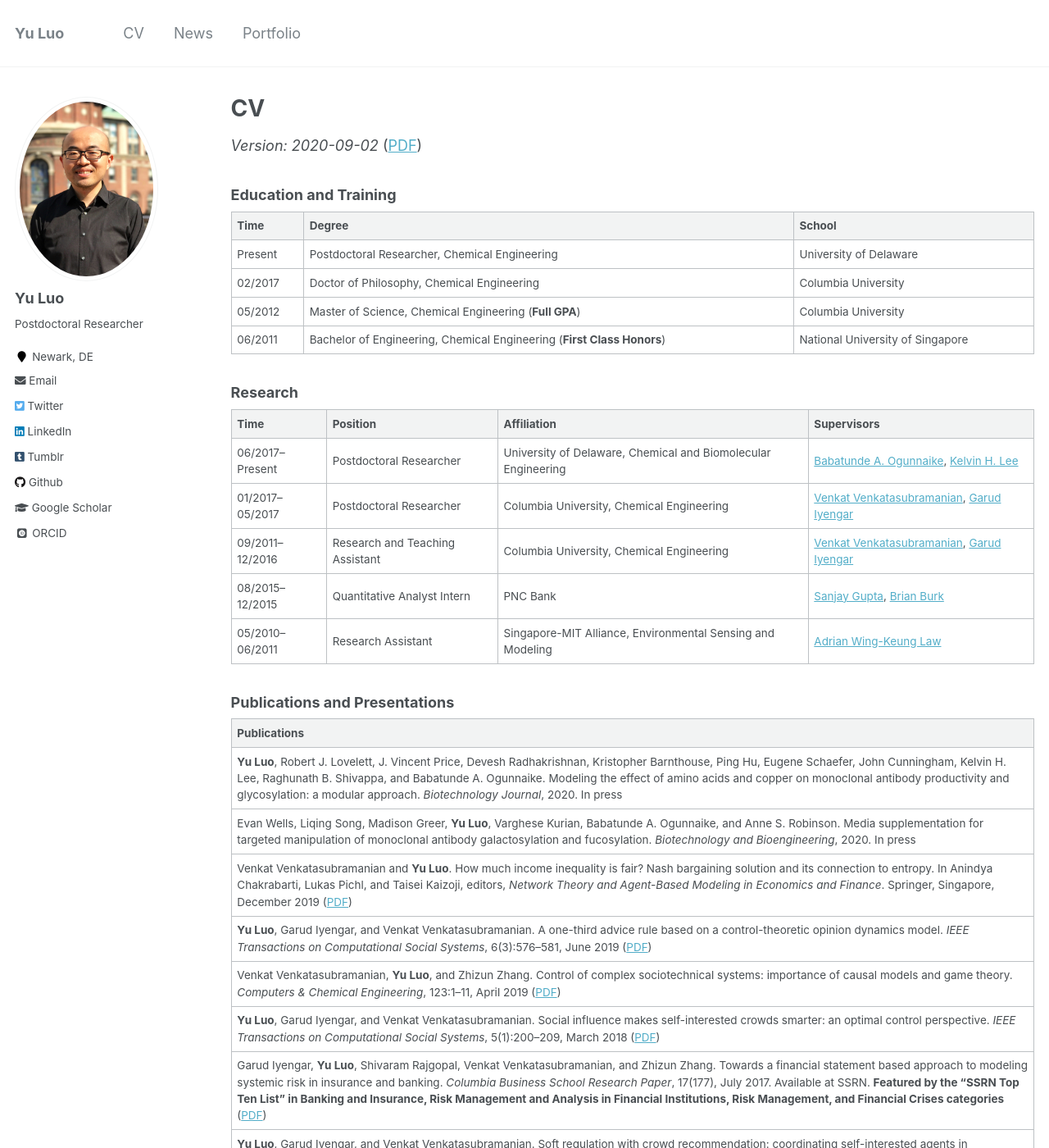
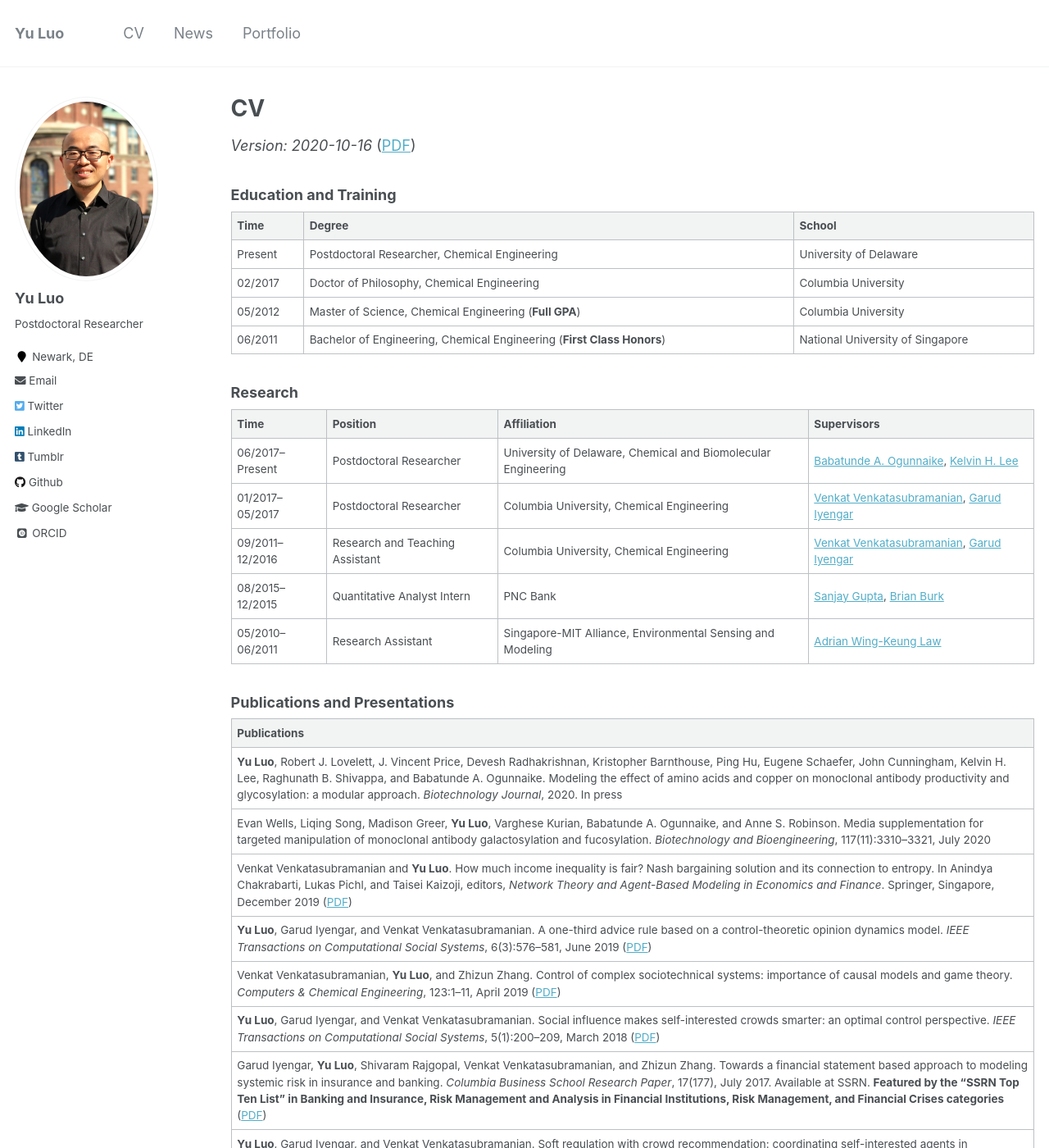
Before and after one commit to l16cn/l16cn.github.io, a Jekyll site: the page built from _pages/experience.md, in a window 1280 px wide and 1400 px high. Shown: the whole window at 82% size. Built offline with Jekyll 4.4.1, drawn with Linux system fonts in a browser that asks for light colours; some web fonts are replaced.

Commit message:
updated cv

```diff
--- a/_pages/experience.md
+++ b/_pages/experience.md
@@ -5,7 +5,7 @@ permalink: /experience/
 author_profile: true
 ---
 
-_Version: 2020-09-02_ ([PDF](../files/2_cv.pdf))
+_Version: 2020-10-16_ ([PDF](../files/2_cv.pdf))
 
 ### Education and Training
 
@@ -31,7 +31,7 @@ _Version: 2020-09-02_ ([PDF](../files/2_cv.pdf))
 |Publications|
 |:-|
 |**Yu Luo**, Robert J. Lovelett, J. Vincent Price, Devesh Radhakrishnan, Kristopher Barnthouse, Ping Hu, Eugene Schaefer, John Cunningham, Kelvin H. Lee, Raghunath B. Shivappa, and Babatunde A. Ogunnaike. Modeling the effect of amino acids and copper on monoclonal antibody productivity and glycosylation: a modular approach. _Biotechnology Journal_, 2020. In press|
-|Evan Wells, Liqing Song, Madison Greer, **Yu Luo**, Varghese Kurian, Babatunde A. Ogunnaike, and Anne S. Robinson. Media supplementation for targeted manipulation of monoclonal antibody galactosylation and fucosylation. _Biotechnology and Bioengineering_, 2020. In press|
+|Evan Wells, Liqing Song, Madison Greer, **Yu Luo**, Varghese Kurian, Babatunde A. Ogunnaike, and Anne S. Robinson. Media supplementation for targeted manipulation of monoclonal antibody galactosylation and fucosylation. _Biotechnology and Bioengineering_, 117(11):3310–3321, July 2020|
 |Venkat Venkatasubramanian and **Yu Luo**. How much income inequality is fair? Nash bargaining solution and its connection to entropy. In Anindya Chakrabarti, Lukas Pichl, and Taisei Kaizoji, editors, _Network Theory and Agent-Based Modeling in Economics and Finance_. Springer, Singapore, December 2019 ([PDF](../files/2019c_nbs.pdf))|
 |**Yu Luo**, Garud Iyengar, and Venkat Venkatasubramanian. A one-third advice rule based on a control-theoretic opinion dynamics model. _IEEE Transactions on Computational Social Systems_, 6(3):576–581, June 2019 ([PDF](../files/08704276.pdf))|
 |Venkat Venkatasubramanian, **Yu Luo**, and Zhizun Zhang. Control of complex sociotechnical systems: importance of causal models and game theory. _Computers & Chemical Engineering_, 123:1–11, April 2019 ([PDF](../files/1-s2.0-S0098135418308020-main.pdf))|
```
Also changed, not shown: 1 other file.
